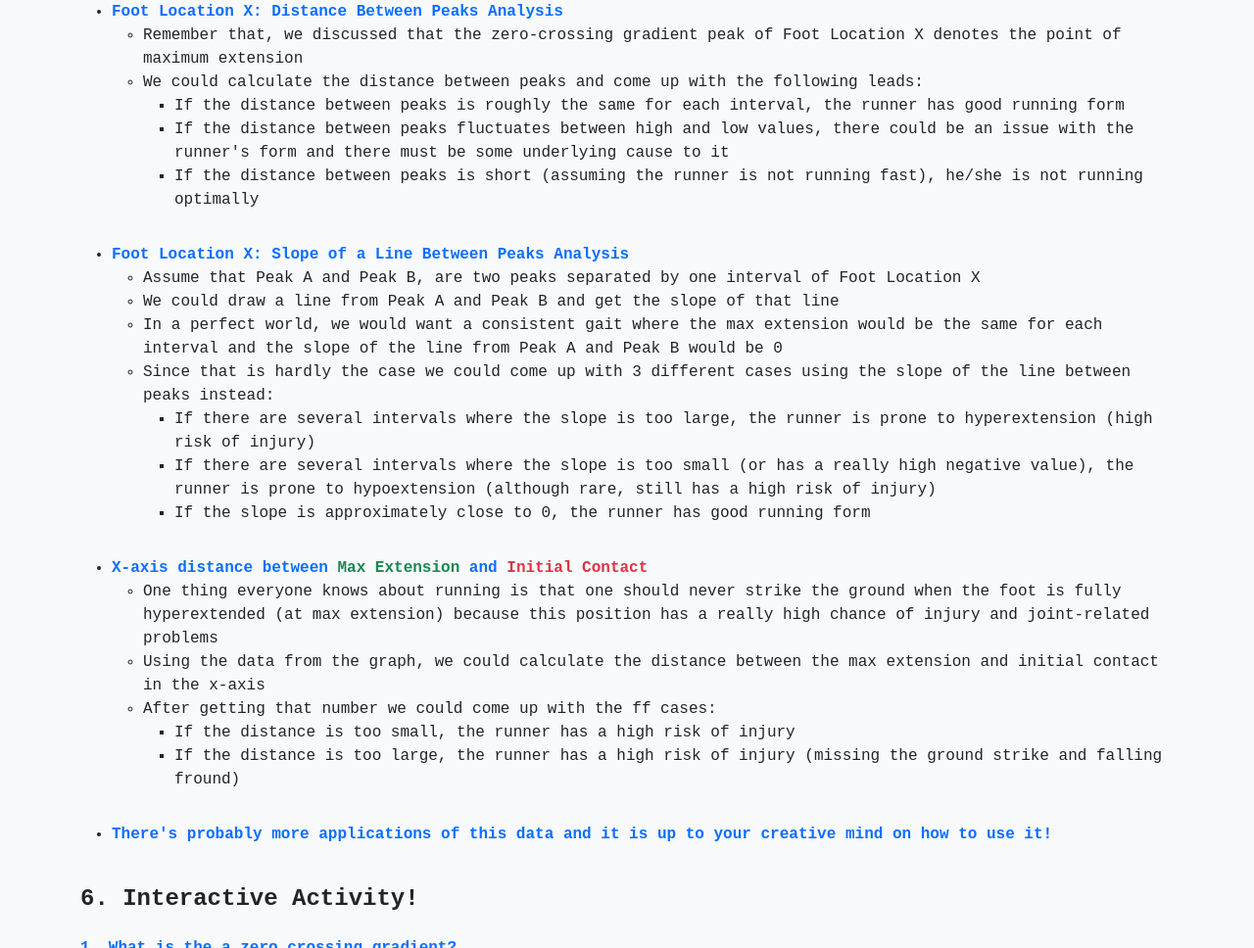
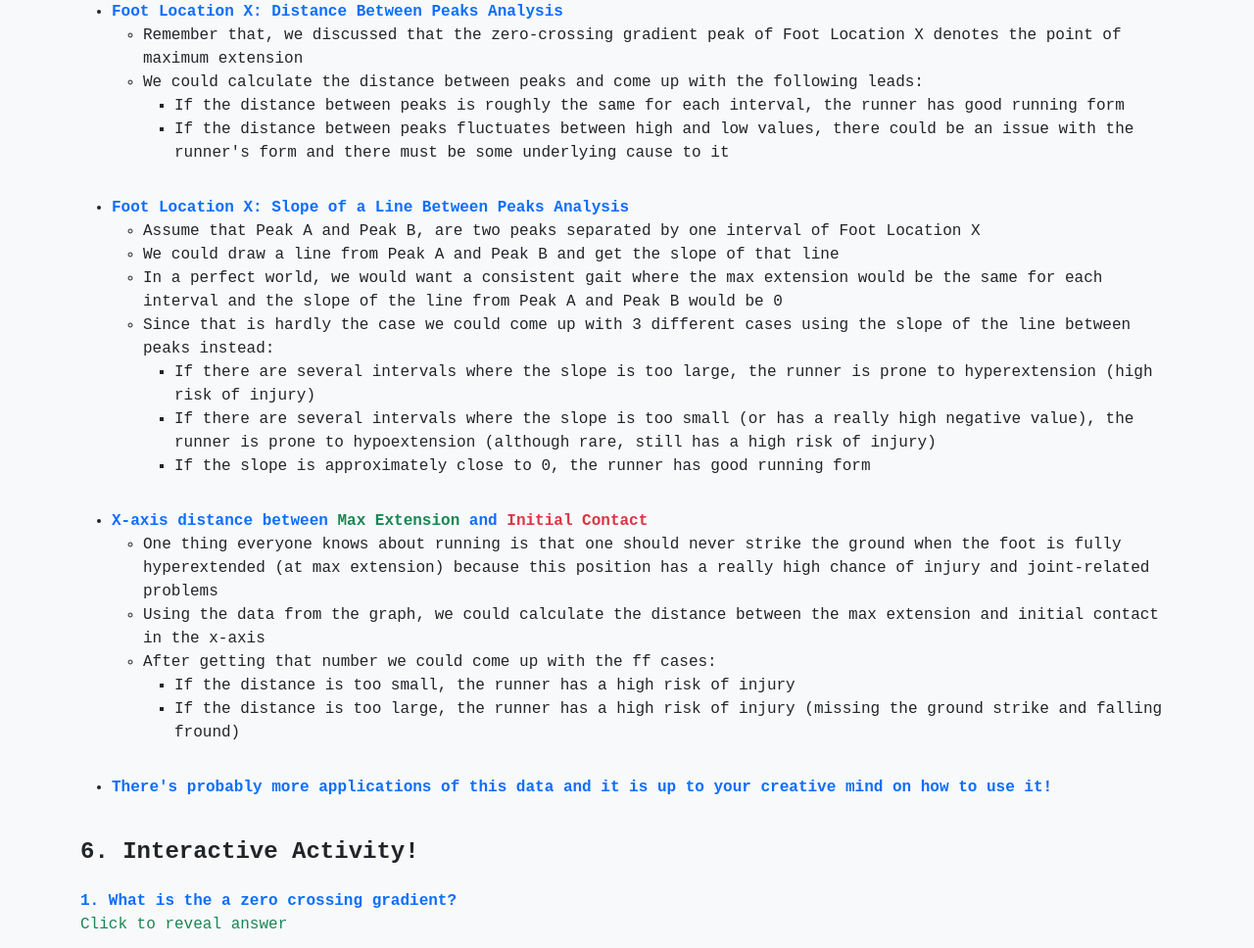
Before and after one commit to aveni121/cs-663-project-1, a plain HTML site: page method.html in a window 1280 px wide. Shown: the part 5179-6147 px from the top of the page at 98% size. Drawn offline with nearby package versions, Linux system fonts and the light colour scheme.

Commit message:
Removed Case 3 for Distance bet. peaks

```diff
--- a/method.html
+++ b/method.html
@@ -478,11 +478,6 @@
                         runner's form and there must be some underlying cause to
                         it
                       </li>
-                      <li>
-                        If the distance between peaks is short (assuming the
-                        runner is not running fast), he/she is not running
-                        optimally
-                      </li>
                     </ul>
                   </li>
                 </ul>
```
